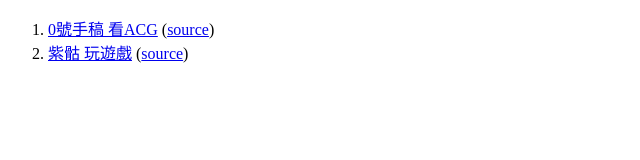
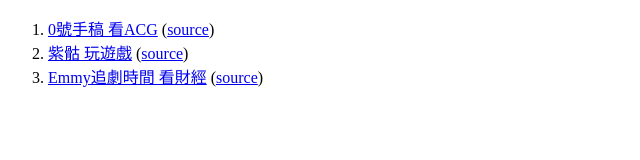
Before and after one commit to democwise2016/action-UT-Podcast-202404, a plain HTML site: page index.html in a window 1280 px wide. Shown: the whole page, without its empty margins (0-640 px from the left). Drawn offline with Linux system fonts and the light colour scheme.

Commit message:
Deploying to gh-pages from @ democwise2016/action-UT-Podcast-202404@fc02d3eef24cbc708552aeb5825d9bc829b09a93 🚀

```diff
--- a/index.html
+++ b/index.html
@@ -13,6 +13,10 @@
 <li>
       <a href="https://democwise2016.github.io/action-UT-Podcast-202404/Zikukirby-ch_UCQceikp-aRr_e5uCARuPvEQ.rss" target="_blank">紫骷 玩遊戲</a>
       (<a href="https://www.youtube.com/channel/UCQceikp-aRr_e5uCARuPvEQ" target="_blank">source</a>)
+    </li>
+<li>
+      <a href="https://democwise2016.github.io/action-UT-Podcast-202404/emmytw-ch_UCUkwvRrpvWkocNdk9qIpRSw.rss" target="_blank">Emmy追劇時間 看財經</a>
+      (<a href="https://www.youtube.com/channel/UCUkwvRrpvWkocNdk9qIpRSw" target="_blank">source</a>)
     </li></ol>
 </body>
 </html>
```
Also changed, not shown: 6 other files.
